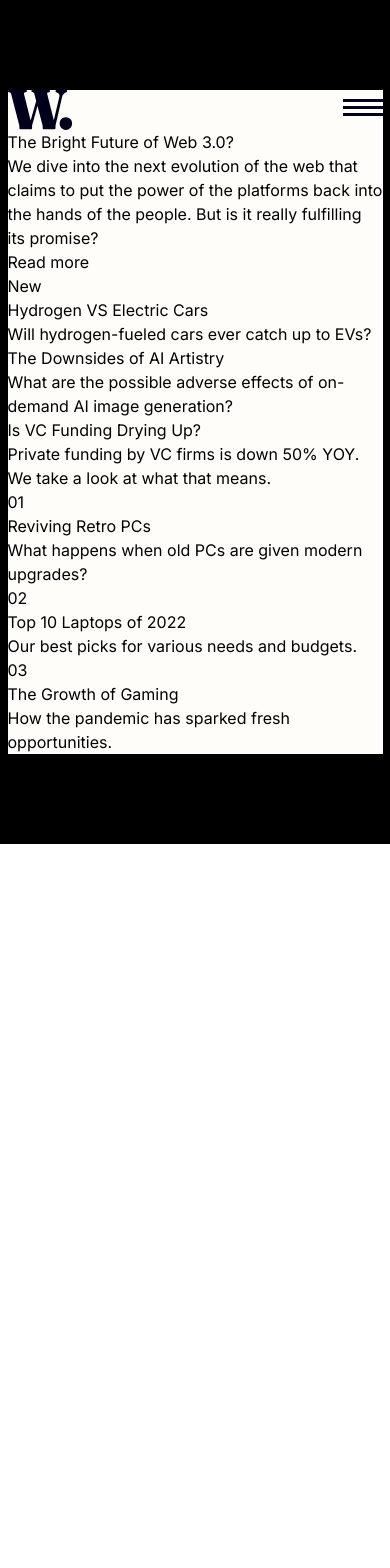
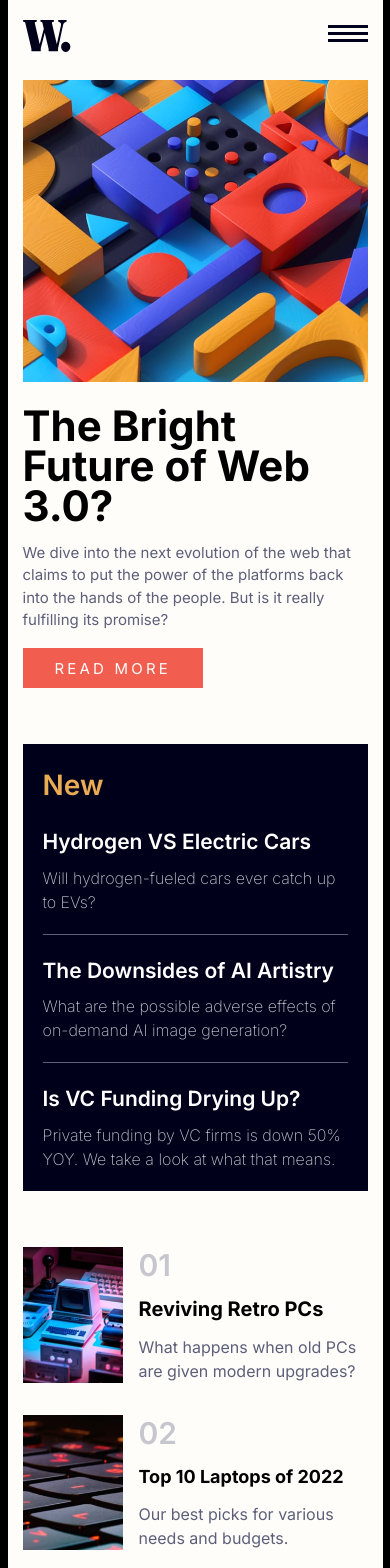
Before and after one commit to shaversj/news-homepage-main, a React (Vite) app: page / in a window 390 px wide. Shown: the top 1568 px of the page. Before the commit the page ends 844 px from the top, so only its background shows below. Built offline with nearby package versions, Linux system fonts and the light colour scheme.

Commit message:
Mobile layout changes

```diff
--- a/src/App.jsx
+++ b/src/App.jsx
@@ -3,15 +3,18 @@ import web3Mobile from '/src/assets/images/image-web-3-mobile.jpg'
 import logo from '/src/assets/images/logo.svg'
 import iconMenu from '/src/assets/images/icon-menu.svg'
 import iconMenuClose from '/src/assets/images/icon-menu-close.svg'
+import laptop from '/src/assets/images/image-top-laptops.jpg'
+import retropc from '/src/assets/images/image-retro-pcs.jpg'
+import gaming from '/src/assets/images/image-gaming-growth.jpg'
 function App() {
 
   return (
     <>
         <div className={"bg-black min-h-screen flex items-center"}>
-            <div className={"max-w-screen-sm bg-off-white lg:max-w-screen-lg lg:w-full mx-auto font-Inter lg:px-[163px]"}>
+            <div className={"px-[15px] max-w-screen-sm bg-off-white lg:max-w-screen-lg lg:w-full mx-auto font-Inter lg:px-[163px]"}>
 
-                <header className={"flex items-center"}>
-                    <img src={logo} alt={""} />
+                <header className={"pt-5 flex items-center"}>
+                    <img className={"sm:w-[48px] h-[32px]"} src={logo} alt={""} />
 
                     <nav className={"ml-auto "}>
                         <button className={"lg:hidden"}>
@@ -28,54 +31,70 @@ function App() {
                 </header>
 
                 <main>
-                    {/*<picture>*/}
-                    {/*    <source className={""} srcSet={web3Desktop} media="(min-width: 1440px)" />*/}
-                    {/*    <img className={""} src={web3Mobile} alt="" />*/}
-                    {/*</picture>*/}
-                    <div>
-                        <h1>The Bright Future of Web 3.0?</h1>
-                        <div>
-                            <p>
+                    <picture className={""}>
+                        <source className={""} srcSet={web3Desktop} media="(min-width: 1440px)" />
+                        <img className={"pt-7"} src={web3Mobile} alt="" />
+                    </picture>
+                    <div className={"pt-6"}>
+                        <h1 className={"text-[42px] leading-10 font-bold"}>The Bright Future of Web 3.0?</h1>
+                        <div className={"pt-4"}>
+                            <p className={"text-dark-grayish-blue text-[15px]"}>
                                 We dive into the next evolution of the web that claims to put the power of the platforms back into the hands of the people.
                                 But is it really fulfilling its promise?
                             </p>
-                            <button>
-                                <span>Read more</span>
+                            <button className={"bg-soft-red px-8 py-2 mt-4"}>
+                                <span className={"uppercase text-[15px] tracking-[.2rem] text-off-white"}>Read more</span>
                             </button>
                         </div>
                     </div>
-                    <div>
-                        <h2>New</h2>
-                        <div>
-                            <h3>Hydrogen VS Electric Cars</h3>
-                            <p>Will hydrogen-fueled cars ever catch up to EVs?</p>
+                    <div className={"px-[20px] bg-very-dark-blue mt-14"}>
+                        <h2 className={"pt-5 text-soft-orange text-[28px] font-semibold"}>New</h2>
+                        <div className={"divide-y-[.01px] [&>div]:pt-5 divide-dark-grayish-blue"}>
+                            <div className={"pb-5 space-y-2"}>
+                                <h3 className={"text-white font-semibold text-[21px]"}>Hydrogen VS Electric Cars</h3>
+                                <p className={"text-grayish-blue text-[16px] font-thin"}>Will hydrogen-fueled cars ever catch up to EVs?</p>
+                            </div>
+                            <div className={"pb-5 space-y-2"}>
+                                <h3 className={"text-white font-semibold text-[21px]"}>The Downsides of AI Artistry</h3>
+                                <p className={"text-grayish-blue text-[16px] font-thin"}>What are the possible adverse effects of on-demand AI image generation?</p>
+                            </div>
+                            <div className={"pb-5 space-y-2"}>
+                                <h3 className={"text-white font-semibold text-[21px]"}>Is VC Funding Drying Up?</h3>
+                                <p className={"text-grayish-blue text-[16px] font-thin"}>Private funding by VC firms is down 50% YOY. We take a look at what that means.</p>
+                            </div>
                         </div>
-                        <div>
-                            <h3>The Downsides of AI Artistry</h3>
-                            <p>What are the possible adverse effects of on-demand AI image generation?</p>
-                        </div>
-                        <div>
-                            <h3>Is VC Funding Drying Up?</h3>
-                            <p>Private funding by VC firms is down 50% YOY. We take a look at what that means.</p>
-                        </div>
+
                     </div>
                 </main>
 
-                <footer>
-                    <div>
-                        <h2>01</h2>
-                        <h3>Reviving Retro PCs</h3>
-                        <p>What happens when old PCs are given modern upgrades?</p>
+                <footer className={"pt-14 space-y-8 pb-20"}>
+                    <div className={"flex gap-x-4"}>
+                        <img className={"w-[100px] aspect-[3/4] "} src={retropc} alt={""} />
+                        <div className={"space-y-3"}>
+                            <h2 className={"text-3xl font-semibold text-grayish-blue"}>01</h2>
+                            <h3 className={"font-bold text-xl"}>Reviving Retro PCs</h3>
+                            <p className={"text-dark-grayish-blue"}>What happens when old PCs are given modern upgrades?</p>
+                        </div>
+
                     </div>
-                    <div>
-                        <h2>02</h2>
-                        <h3>Top 10 Laptops of 2022</h3>
-                        <p>Our best picks for various needs and budgets.</p>
+                    <div className={"flex gap-x-4"}>
+                        <img className={"w-[100px] aspect-[3/4]"} src={laptop} alt={""} />
+                        <div className={"space-y-3"}>
+                            <h2 className={"text-3xl font-semibold text-grayish-blue"}>02</h2>
+                            <h3 className={"font-bold text-[18px]"}>Top 10 Laptops of 2022</h3>
+                            <p className={"text-dark-grayish-blue"}>Our best picks for various needs and budgets.</p>
+                        </div>
+
                     </div>
-                    <div>
-                        <h2>03</h2>
-                        <h3>The Growth of Gaming</h3>
-                        <p>How the pandemic has sparked fresh opportunities.</p>
+                    <div className={"flex gap-x-4"}>
+
+                        <img className={"w-[100px] aspect-[3/4]"} src={gaming} alt={""} />
+                        <div className={"space-y-3"}>
+                            <h2 className={"text-3xl font-semibold text-grayish-blue"}>03</h2>
+                            <h3 className={"font-bold text-[18px]"}>The Growth of Gaming</h3>
+                            <p className={"text-dark-grayish-blue text-[15px]"}>How the pandemic has sparked fresh opportunities.</p>
+                        </div>
+
                     </div>
 
                 </footer>
```
